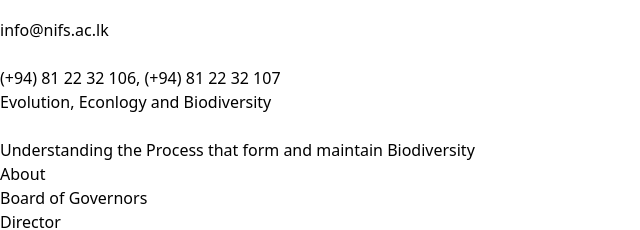
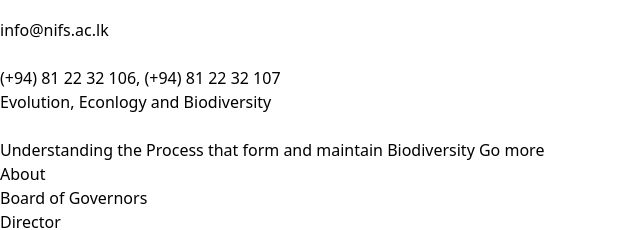
Before and after one commit to BackendExpert/web-new, a React (Vite) app: page /Research/Bio in a window 1280 px wide. Shown: the part 1640-1870 px from the top of the page, without its empty margins (0-640 px from the left). Built offline with nearby package versions, Linux system fonts and the light colour scheme; some icons are missing.

Commit message:
Update
Co-Authored-By: JehanKandy  <jehankandy@gmail.com>

```diff
--- a/src/research/BIo.tsx
+++ b/src/research/BIo.tsx
@@ -60,8 +60,9 @@ const BIo = () => {
                     collspanOpen ? 'grid-rows-[1fr] opacity-100 pt-4' : 'grid-rows-[0fr] opacity-0'
                   }`}>
                     <div className="overflow-hidden text-2xl">
-                      <div className="flex jsutify-content-between">
+                      <div className="flex justify-between">
                         <span>Understanding the Process that form and maintain Biodiversity </span>
+                        <span>Go more</span>
                       </div>
                     </div>
                   </div>
```
